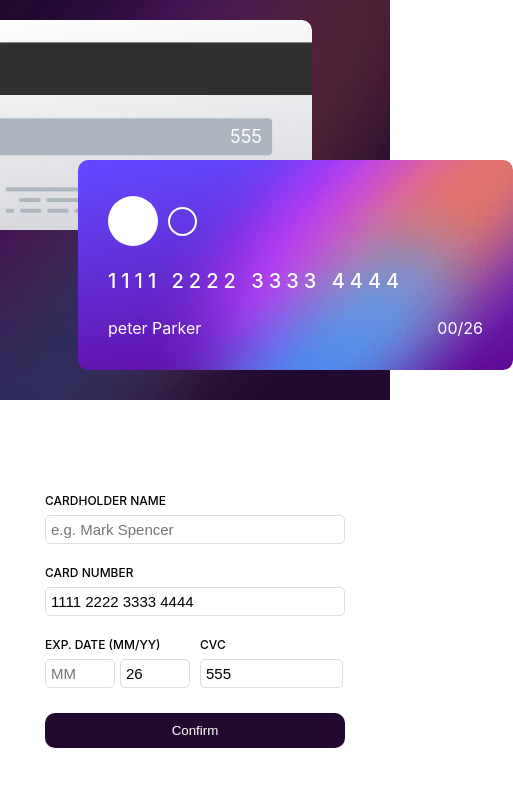
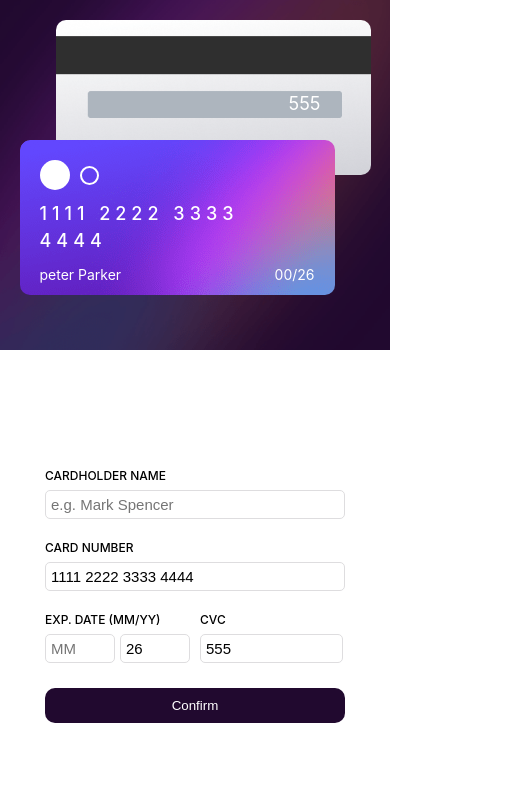
Before and after one commit to kiantpetersen/projectCard, a React (Vite) app: page / in a window 390 px wide. Shown: the top 786 px of the page, 513 px wide, since content can reach past the window. Built offline with nearby package versions, Linux system fonts and the light colour scheme.

Commit message:
adding media queries until 380px

```diff
--- a/src/App.css
+++ b/src/App.css
@@ -10,8 +10,9 @@ html {
   padding: 0;
 }
 body {
-  margin: 0;
+  margin: 0 auto;
   padding: 0;
+  max-width: 1440px;
 }
 
 .grid {
@@ -302,10 +303,116 @@ ion-icon {
   }
 }
 @media only screen and (max-width: 768px) {
+  .card-front {
+    left: 10%;
+    width: 375px;
+    height: 150px;
+    top: 160px;
+  }
+  .card-back {
+    width: 375px;
+    height: 150px;
+    right: 10%;
+    top: 20px;
+  }
 }
 @media only screen and (max-width: 600px) {
+  .card-front {
+    left: 5%;
+    width: 325px;
+    height: 145px;
+    top: 160px;
+    padding: 20px;
+  }
+  .card-back {
+    width: 325px;
+    height: 145px;
+    right: 5%;
+    top: 20px;
+    padding: 20px;
+  }
+  .card-number {
+    margin: 10px 0;
+  }
+  .cvc-number {
+    top: 65px;
+    right: 50px;
+  }
 }
 @media only screen and (max-width: 490px) {
+  .pay-bg {
+    height: 350px;
+  }
+  .card-front {
+    left: 5%;
+    width: 275px;
+    height: 115px;
+    top: 140px;
+    padding: 20px;
+    justify-content: space-between;
+  }
+  .card-back {
+    width: 275px;
+    height: 115px;
+    right: 5%;
+    top: 20px;
+    padding: 20px;
+  }
+  .card-number {
+    font-size: 18px;
+  }
+  .card-name {
+    font-size: 14px;
+  }
+  .card-date {
+    font-size: 14px;
+  }
+  .circle-closed {
+    height: 30px;
+    width: 30px;
+    background-color: var(--white-color);
+    border-radius: 50%;
+    display: inline-block;
+  }
+  .circle-open {
+    height: 15px;
+    width: 15px;
+    background-color: none;
+    border: solid 2px var(--white-color);
+    border-radius: 50%;
+    display: inline-block;
+  }
+  .cvc-number {
+    top: 70px;
+    right: 50px;
+    margin: 0;
+  }
 }
 @media only screen and (max-width: 380px) {
+  .pay-bg {
+    height: 300px;
+  }
+  .card-front {
+    left: 5%;
+    width: 225px;
+    height: 115px;
+    top: 110px;
+    padding: 20px;
+    justify-content: space-between;
+  }
+  .card-back {
+    width: 225px;
+    height: 115px;
+    right: 5%;
+    top: 20px;
+    padding: 20px;
+  }
+  .card-number {
+    font-size: 16px;
+    letter-spacing: 2px;
+  }
+  .cvc-number {
+    top: 62px;
+    right: 20px;
+  }
 }
```
